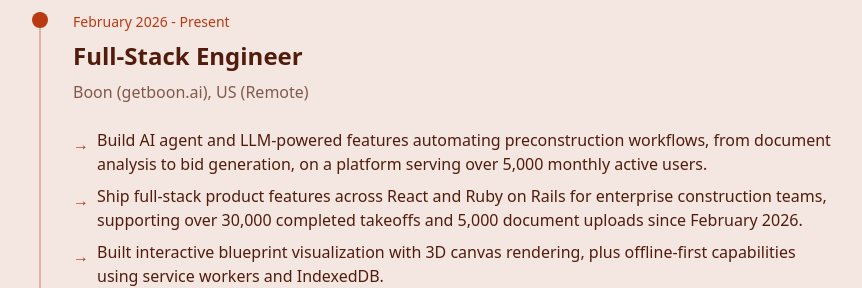
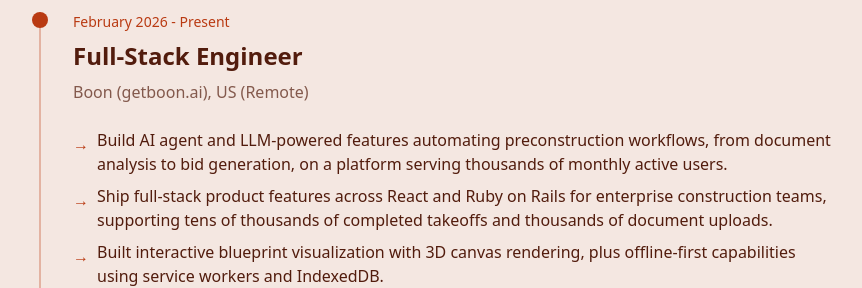
Before and after one commit to ikhsanuddin/ikhsanuddin.com, an Astro site: page / in a window 1280 px wide. Shown: the part 1780-2068 px from the top of the page, without its empty margins (25-887 px from the left). Built offline with nearby package versions, Linux system fonts and the light colour scheme; Astro itself is replaced by a stand-in of ours.

Commit message:
State the Boon figures as magnitude rather than counts
The site and LinkedIn are indexed and broadcast, so they now say thousands of
monthly active users and tens of thousands of takeoffs. The precise counts stay
in the CV, which goes to a named employer. Team size is unchanged, that number
is his own management history rather than Boon's data.

```diff
--- a/src/pages/index.astro
+++ b/src/pages/index.astro
@@ -9,8 +9,8 @@ const experiences = [
     title: "Full-Stack Engineer",
     company: "Boon (getboon.ai), US (Remote)",
     bullets: [
-      "Build AI agent and LLM-powered features automating preconstruction workflows, from document analysis to bid generation, on a platform serving over 5,000 monthly active users.",
-      "Ship full-stack product features across React and Ruby on Rails for enterprise construction teams, supporting over 30,000 completed takeoffs and 5,000 document uploads since February 2026.",
+      "Build AI agent and LLM-powered features automating preconstruction workflows, from document analysis to bid generation, on a platform serving thousands of monthly active users.",
+      "Ship full-stack product features across React and Ruby on Rails for enterprise construction teams, supporting tens of thousands of completed takeoffs and thousands of document uploads.",
       "Built interactive blueprint visualization with 3D canvas rendering, plus offline-first capabilities using service workers and IndexedDB.",
     ],
   },
```
